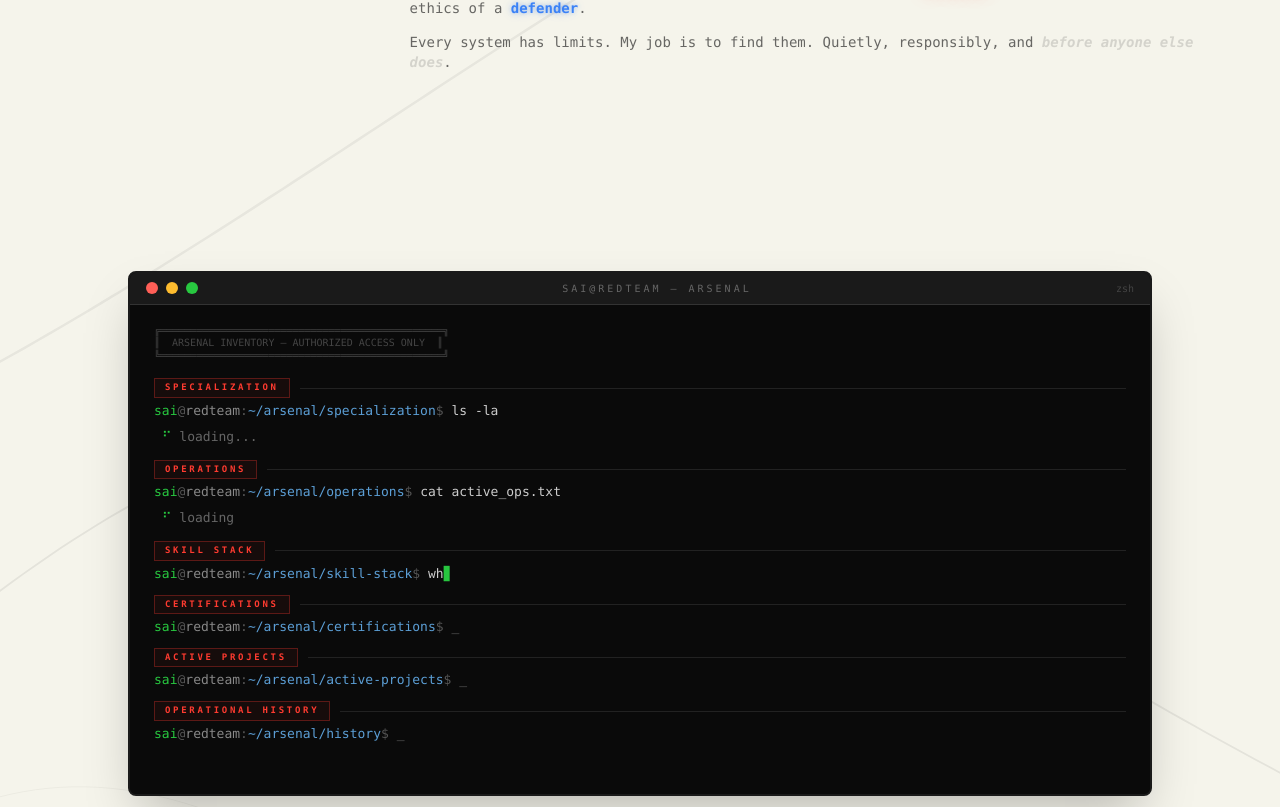
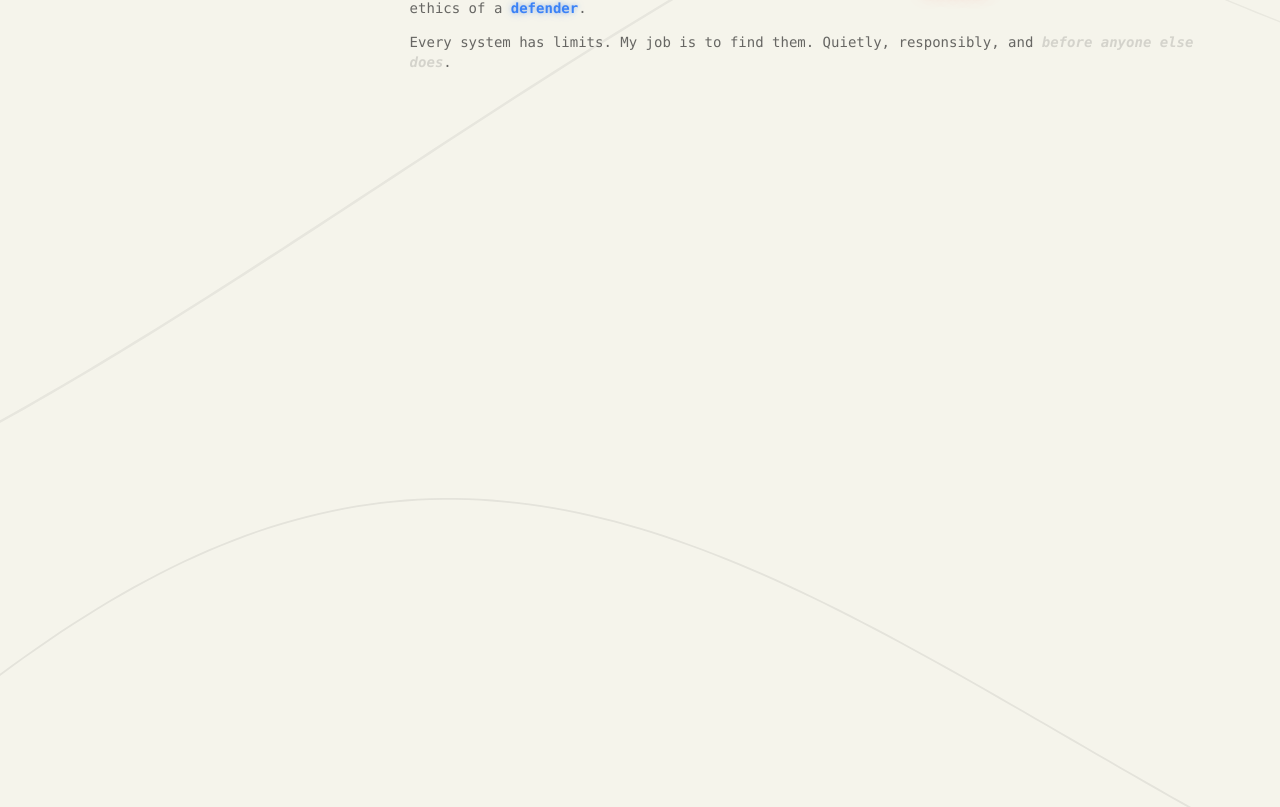
Before and after one commit to saivarmadpr/Portfolio, a Next.js app: page / in a window 1280 px wide. Shown: the part 1673-2480 px from the top of the page. Built offline with nearby package versions, Linux system fonts and the light colour scheme.

Commit message:
terminal view

```diff
--- a/src/app/page.tsx
+++ b/src/app/page.tsx
@@ -44,12 +44,12 @@ export default function Home() {
 
             <About />
 
-            {/* Terminal Arsenal — snap target */}
+            {/* Terminal Arsenal — close-up product shot */}
             <section
               id="terminal"
-              className="relative min-h-screen flex items-center justify-center px-6 md:px-12 lg:px-20 py-8"
+              className="relative min-h-[130vh] flex items-center justify-center overflow-hidden"
             >
-              <div className="w-full max-w-5xl">
+              <div className="w-full max-w-5xl px-6 md:px-12 lg:px-20">
                 <TerminalAutocomplete />
               </div>
             </section>
--- a/src/components/TerminalAutocomplete.tsx
+++ b/src/components/TerminalAutocomplete.tsx
@@ -1,7 +1,7 @@
 "use client";
 
 import { useState, useEffect, useRef } from "react";
-import { motion, useInView, AnimatePresence } from "framer-motion";
+import { motion, useInView, useScroll, useTransform, AnimatePresence } from "framer-motion";
 
 interface Category {
   label: string;
@@ -233,9 +233,30 @@ function TerminalBlock({ category, index }: { category: Category; index: number
 
 export default function TerminalAutocomplete() {
   const containerRef = useRef<HTMLDivElement>(null);
+  const showcaseRef = useRef<HTMLDivElement>(null);
   const isInView = useInView(containerRef, { once: true, amount: 0.1 });
 
+  /* ── Close-up product shot entrance ── */
+  const { scrollYProgress } = useScroll({
+    target: showcaseRef,
+    offset: ["start end", "end start"],
+  });
+
+  // Terminal rises into view and scales up to a close-up crop
+  const termScale = useTransform(scrollYProgress, [0.05, 0.4], [0.92, 1.18]);
+  const termY = useTransform(scrollYProgress, [0.05, 0.4], [160, 0]);
+  const termOpacity = useTransform(scrollYProgress, [0.03, 0.18], [0, 1]);
+
   return (
+    <div ref={showcaseRef}>
+      <motion.div
+        style={{
+          scale: termScale,
+          y: termY,
+          opacity: termOpacity,
+          transformOrigin: "center center",
+        }}
+      >
         <motion.div
           ref={containerRef}
           initial={{ opacity: 0 }}
@@ -287,5 +308,7 @@ export default function TerminalAutocomplete() {
         </motion.div>
       </div>
     </motion.div>
+      </motion.div>
+    </div>
   );
 }
```
Lines whose indentation alone changed are shown as unchanged.
